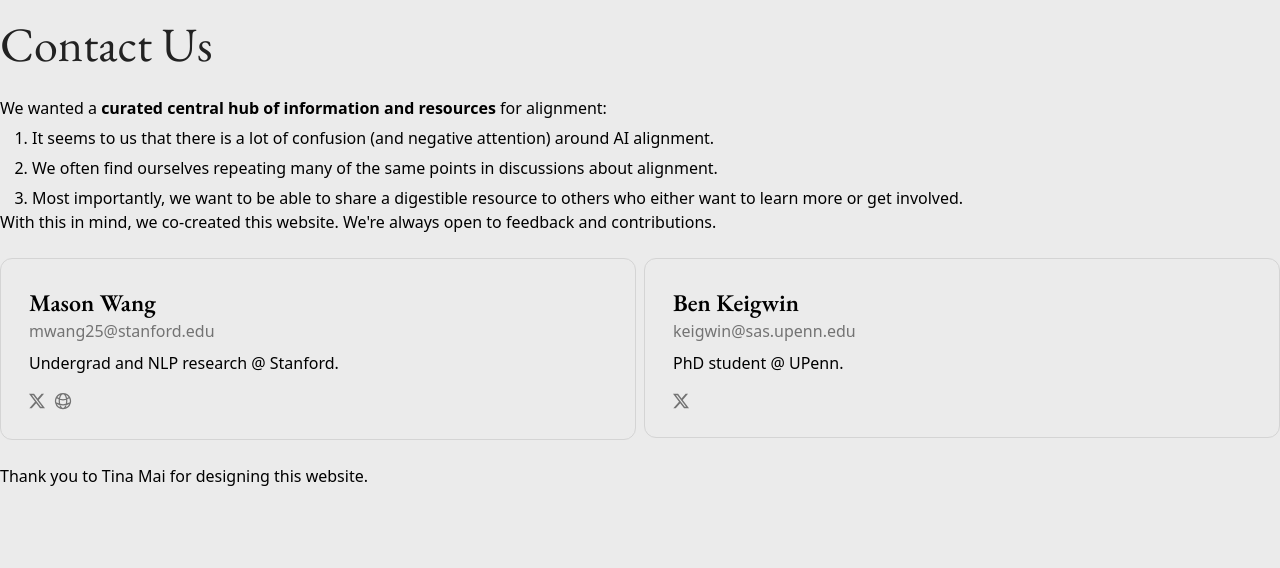
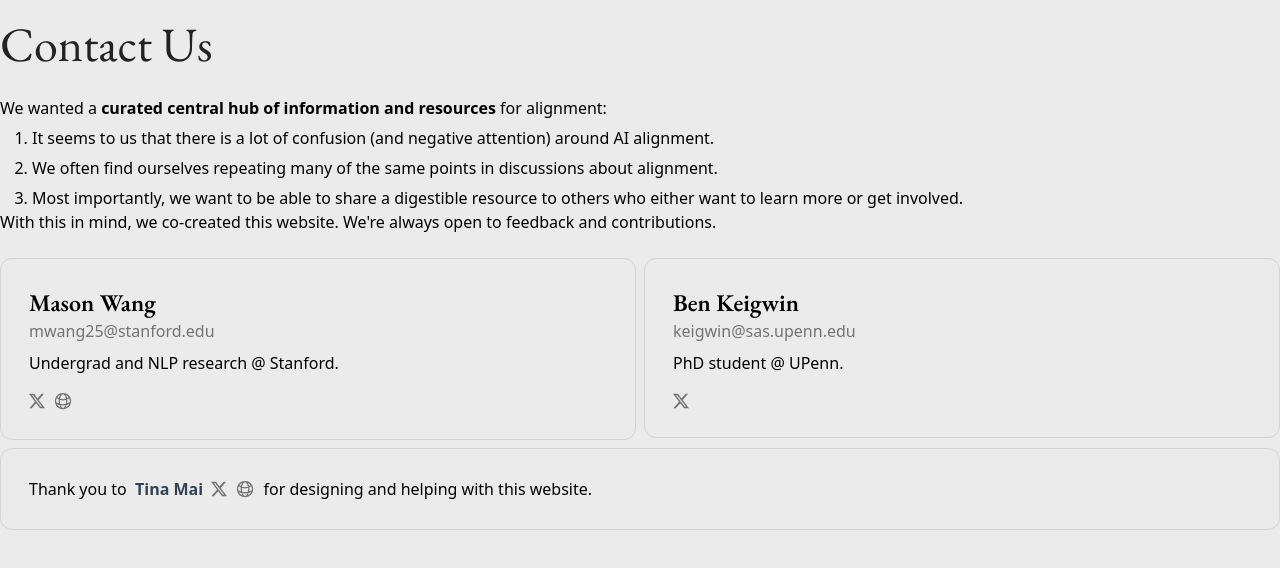
Before and after one commit to masonwang025/alignment-guide, a Next.js app: page /contact-us in a window 1280 px wide. Shown: the top 568 px of the page. Built offline with nearby package versions, Linux system fonts and the light colour scheme.

Commit message:
contact card

```diff
--- a/src/components/contact/Contact.tsx
+++ b/src/components/contact/Contact.tsx
@@ -3,7 +3,7 @@ import React from 'react';
 
 function Contact() {
 	return (
-		<div className='my-6'>
+		<div className='mt-6 space-y-2'>
 			<div className='flex flex-col md:flex-row w-full space-x-0 md:space-x-2 space-y-2 md:space-y-0'>
 				<div className='md:w-1/2 w-full'>
 					<ContactCard name='Mason Wang' email='mwang25@stanford.edu' twitterLink='https://twitter.com/masonwang025' website='https://masonjwang.com'>
@@ -15,6 +15,26 @@ function Contact() {
 						<p>PhD student @ UPenn.</p>
 					</ContactCard>
 				</div>
+			</div>
+
+			<div className='px-7 lg:py-7 py-5 rounded-xl border border-neutral-300'>
+				<p className='inline'>Thank you to</p>
+				&nbsp;&nbsp;
+				<div className='inline-flex whitespace-nowrap text-neutral-500'>
+					<div className='flex items-center space-x-2 '>
+						<p className='text-[#334155] font-bold'>Tina Mai</p>
+						<a href={'https://twitter.com/t1namai'} target='_blank' rel='noopener noreferrer'>
+							<svg xmlns='http://www.w3.org/2000/svg' width='16' height='16' fill='currentColor' className='bi bi-twitter-x' viewBox='0 0 16 16'>
+								<path d='M12.6.75h2.454l-5.36 6.142L16 15.25h-4.937l-3.867-5.07-4.425 5.07H.316l5.733-6.57L0 .75h5.063l3.495 4.633L12.601.75Zm-.86 13.028h1.36L4.323 2.145H2.865z' />
+							</svg>
+						</a>
+						<a href={'https://tinamai.xyz'} target='_blank' rel='noopener noreferrer'>
+							<GlobeAltIcon className='w-5 h-5' />
+						</a>
+					</div>
+				</div>
+				&nbsp;&nbsp;
+				<p className='inline'>for designing and helping with this website.</p>
 			</div>
 		</div>
 	);
--- a/src/components/global/Button.tsx
+++ b/src/components/global/Button.tsx
@@ -5,8 +5,8 @@ const Button = ({ text, darker }: { text: string; darker?: boolean }) => {
 		<div
 			className={
 				darker
-					? 'bg-accent-300 text-black md:text-lg font-light hover:font-normal hover:font-serif hover:italic hover:md:text-xl hover:text-lg hover:tracking-wide py-3 px-6 rounded-xl shadow-[0.625rem_0.625rem_0.875rem_0_rgb(200,200,200),-0.5rem_-0.5rem_1.125rem_0_rgb(255,255,255)] transition-shadow duration-200 hover:shadow-[inset_0.2rem_0.2rem_0.5rem_rgb(200,200,200),inset_-0.2rem_-0.2rem_0.5rem_rgb(255,255,255)]'
-					: 'bg-background text-black md:text-lg font-light hover:font-normal hover:font-serif hover:italic hover:md:text-xl hover:text-lg hover:tracking-wide py-3 px-6 rounded-xl shadow-[0.625rem_0.625rem_0.875rem_0_rgb(225,226,228),-0.5rem_-0.5rem_1.125rem_0_rgb(255,255,255)] transition-shadow duration-200 hover:shadow-[inset_0.2rem_0.2rem_0.5rem_rgb(225,226,228),inset_-0.2rem_-0.2rem_0.5rem_rgb(255,255,255)]'
+					? 'bg-accent-300 text-black md:text-lg font-light hover:font-normal hover:font-serif hover:italic hover:md:text-xl hover:text-lg hover:tracking-wide py-3 px-6 rounded-2xl shadow-[0.625rem_0.625rem_0.875rem_0_rgb(200,200,200),-0.5rem_-0.5rem_1.125rem_0_rgb(255,255,255)] transition-shadow duration-200 hover:shadow-[inset_0.2rem_0.2rem_0.5rem_rgb(200,200,200),inset_-0.2rem_-0.2rem_0.5rem_rgb(255,255,255)]'
+					: 'bg-background text-black md:text-lg font-light hover:font-normal hover:font-serif hover:italic hover:md:text-xl hover:text-lg hover:tracking-wide py-3 px-6 rounded-2xl shadow-[0.625rem_0.625rem_0.875rem_0_rgb(225,226,228),-0.5rem_-0.5rem_1.125rem_0_rgb(255,255,255)] transition-shadow duration-200 hover:shadow-[inset_0.2rem_0.2rem_0.5rem_rgb(225,226,228),inset_-0.2rem_-0.2rem_0.5rem_rgb(255,255,255)]'
 			}
 		>
 			<div className='flex inline space-x-3 horizontal center-v'>
--- a/src/pages/contact-us.mdx
+++ b/src/pages/contact-us.mdx
@@ -1,17 +1,15 @@
-import Contact from '@/components/contact/Contact'
+import Contact from '@/components/contact/Contact';
 
 # Contact Us
 
 We wanted a <b>curated central hub of information and resources</b> for alignment:
 
-<ol className="list-decimal ml-8 space-y-1.5 mt-1.5">
-    <li>It seems to us that there is a lot of confusion (and negative attention) around AI alignment.</li>
-    <li>We often find ourselves repeating many of the same points in discussions about alignment.</li>
-    <li>Most importantly, we want to be able to share a digestible resource to others who either want to learn more or get involved.</li>
+<ol className='list-decimal ml-8 space-y-1.5 mt-1.5'>
+	<li>It seems to us that there is a lot of confusion (and negative attention) around AI alignment.</li>
+	<li>We often find ourselves repeating many of the same points in discussions about alignment.</li>
+	<li>Most importantly, we want to be able to share a digestible resource to others who either want to learn more or get involved.</li>
 </ol>
 
 With this in mind, we co-created this website. We're always open to feedback and contributions.
 
 <Contact />
-
-Thank you to [Tina Mai](https://tinamai.xyz) for designing this website.
```
